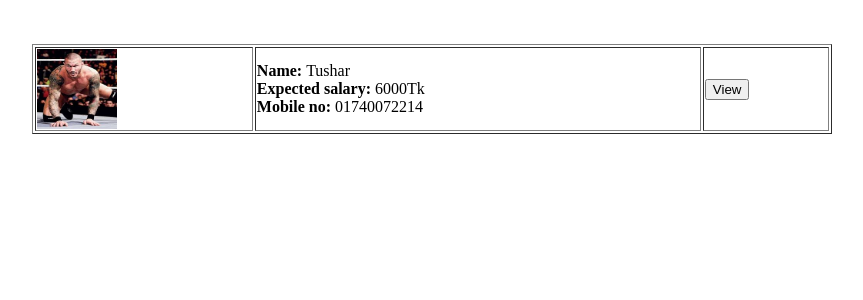
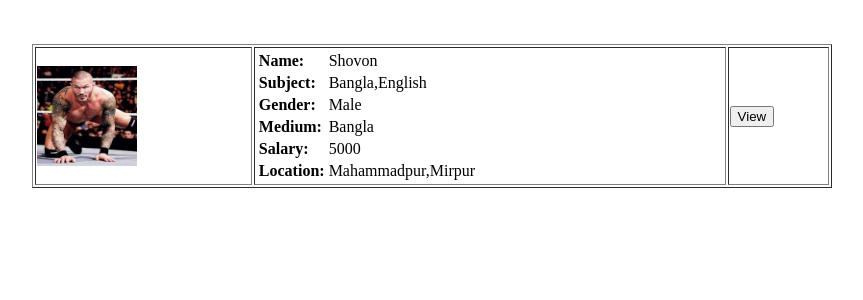
Before and after one commit to 2TakarDeveloper/TutorsHub, a PHP site: page /App/SearchResult.php in a window 1280 px wide. Shown: the top 300 px of the page, without its empty margins (208-1071 px from the left). Run offline with PHP 8.4, Linux system fonts and the light colour scheme.

Commit message:
SearchResult page updated

```diff
--- a/root/App/SearchResult.php
+++ b/root/App/SearchResult.php
@@ -14,13 +14,71 @@
 		<tr>
 
 			<td>
-				<img src="Resources/pic.jpg" height=80px width=80px>
+				<img src="Resources/pic.jpg" height=100px width=100px>
 			</td>
 
 			<td>
-				<b>Name: </b> <?php echo $name; ?> <br/>
-				<b>Expected salary: </b><?php echo $salary; ?><br/>
-				<b>Mobile no: </b> <?php echo $phoneno; ?>
+				<table>
+                    <tr>
+                        <td>
+                            <b>Name:</b>
+                        </td>
+                        <td>
+                            <p>Shovon</p>
+                        </td>
+                    </tr>
+
+                    <tr>
+                        <td>
+                            <b>Subject:</b>
+                        </td>
+                        <td>
+                            <p>Bangla,English</p>
+                        </td>
+
+                    </tr>
+
+                    <tr>
+                        <td>
+                            <b>Gender:</b>
+                        </td>
+                        <td>
+                            <p>Male</p>
+                        </td>
+                    </tr>
+                    <tr>
+                        <td>
+                            <b>Medium:</b>
+                        </td>
+                        <td>
+                            <p>Bangla</p>
+                        </td>
+
+                    </tr>
+
+                    <tr>
+                        <td>
+                            <b>Salary:</b>
+                        </td>
+                        <td>
+                            <p>5000</p>
+                        </td>
+                    </tr>
+
+                    <tr>
+                        <td>
+                            <b>Location:</b>
+                        </td>
+                        <td>
+                            <p>Mahammadpur,Mirpur</p>
+                        </td>
+                    </tr>
+
+
+
+                </table>
+
+
 			</td>
 			<td>
 				<input type="button" onClick="location.href='TutorProfile.php'" value='View'>
```
